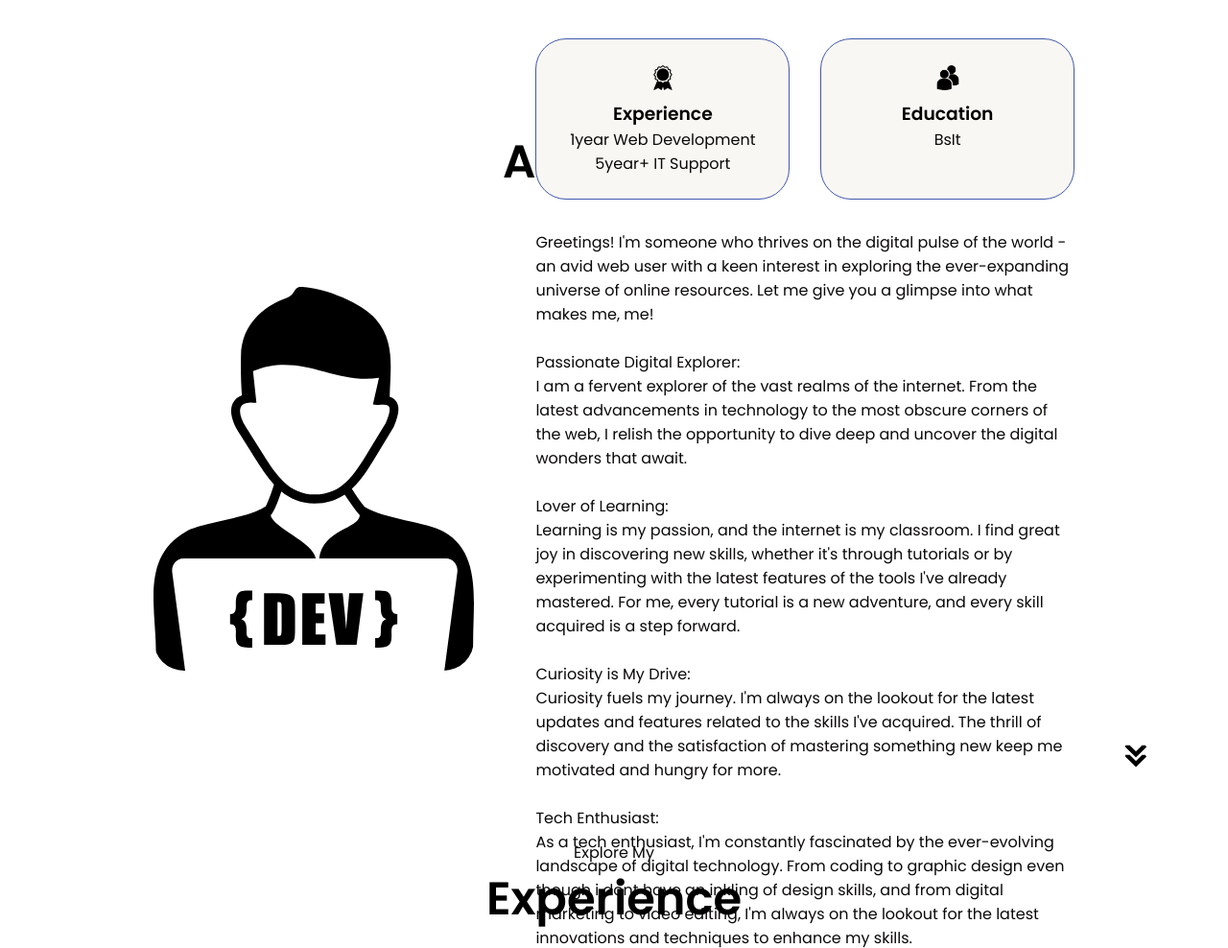
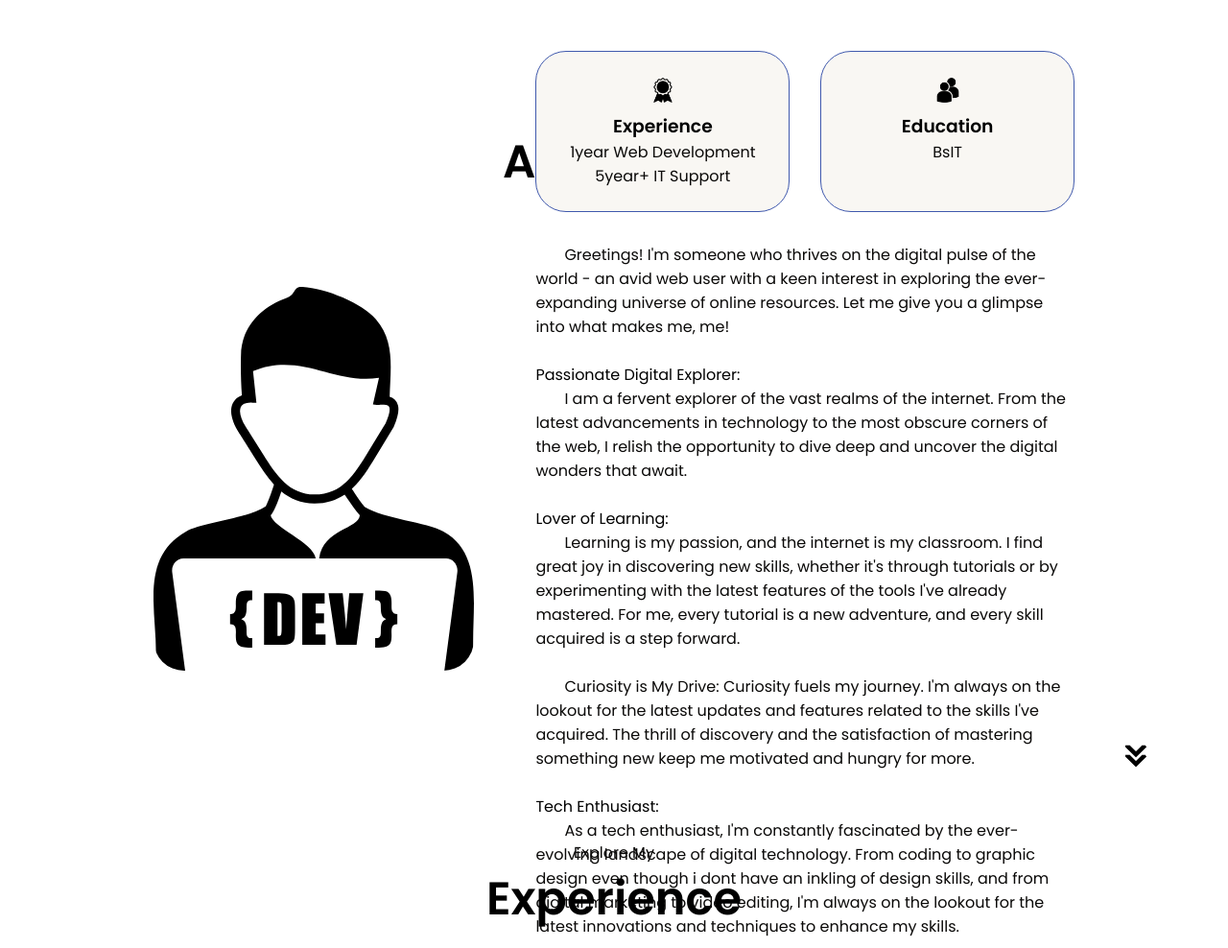
Before and after one commit to MarkCyd/markcyd.github.io, a plain HTML site: page index.html in a window 1280 px wide. Shown: the part 820-1808 px from the top of the page at 96% size. Drawn offline with Linux system fonts and the light colour scheme.

Commit message:
Add files via upload
added indent on about me and some html fix missing "'"

```diff
--- a/index.html
+++ b/index.html
@@ -101,24 +101,24 @@
                 class="icon"
               />
               <h3>Education</h3>
-              <p>BsIt</p>
+              <p>BsIT</p>
             </div>
           </div>
           <div class="text-container">
-            <p>Greetings! I'm someone who thrives on the digital pulse of the world - an avid web user with a keen interest in exploring the ever-expanding universe of online resources. Let me give you a glimpse into what makes me, me!
-              <br/><br/>
-              Passionate Digital Explorer:<br/>
-              I am a fervent explorer of the vast realms of the internet. From the latest advancements in technology to the most obscure corners of the web, I relish the opportunity to dive deep and uncover the digital wonders that await.
-              <br/><br/>
-              Lover of Learning:<br/>
-              Learning is my passion, and the internet is my classroom. I find great joy in discovering new skills, whether it's through tutorials or by experimenting with the latest features of the tools I've already mastered. For me, every tutorial is a new adventure, and every skill acquired is a step forward.
-              <br/><br/>
-              Curiosity is My Drive:<br/>
+            <p class="indented">Greetings! I'm someone who thrives on the digital pulse of the world - an avid web user with a keen interest in exploring the ever-expanding universe of online resources. Let me give you a glimpse into what makes me, me!
+              </p><br/>
+             Passionate Digital Explorer:
+            <p class="indented">I am a fervent explorer of the vast realms of the internet. From the latest advancements in technology to the most obscure corners of the web, I relish the opportunity to dive deep and uncover the digital wonders that await.
+            </p> <br/>
+              Lover of Learning:
+              <p class="indented"> Learning is my passion, and the internet is my classroom. I find great joy in discovering new skills, whether it's through tutorials or by experimenting with the latest features of the tools I've already mastered. For me, every tutorial is a new adventure, and every skill acquired is a step forward.
+              </p> <br/>
+              <p class="indented"> Curiosity is My Drive:
               Curiosity fuels my journey. I'm always on the lookout for the latest updates and features related to the skills I've acquired. The thrill of discovery and the satisfaction of mastering something new keep me motivated and hungry for more.
-              <br/><br/>
-              Tech Enthusiast:<br/>
-              As a tech enthusiast, I'm constantly fascinated by the ever-evolving landscape of digital technology. From coding to graphic design even though i dont have an inkling of design skills, and from digital marketing to video editing, I'm always on the lookout for the latest innovations and techniques to enhance my skills.
-</p>
+            </p> <br/>
+              Tech Enthusiast:
+              <p class="indented">As a tech enthusiast, I'm constantly fascinated by the ever-evolving landscape of digital technology. From coding to graphic design even though i dont have an inkling of design skills, and from digital marketing to video editing, I'm always on the lookout for the latest innovations and techniques to enhance my skills.
+              </p>
           </div>
         </div>
       </div>
@@ -231,8 +231,7 @@
             <div class="btn-container">
               <button
                 class="btn btn-color-2 project-btn"
-                onclick="location.href='https://web.archive.org/web/20160304190020/http://jemandee.com/"
-              >
+                onclick="location.href=`https://web.archive.org/web/20160304190020/http://jemandee.com/`">
                 archive Demo
               </button>
             </div>
--- a/style.css
+++ b/style.css
@@ -308,6 +308,9 @@ section {
   width: 400px;
   margin: auto 0;
 }
+.text-container p{
+  text-indent: 30px;
+}
 
 /* EXPERIENCE SECTION */
 
@@ -351,14 +354,8 @@ article {
   width: 100%;
   justify-content:left;
   gap: 0.5rem;
-
-
 }
-
-/* article .icon {
-  cursor: default;
-}
- *//* inserted skill bar */
+/* inserted skill bar */
 .skill{
   flex-basis: 100%;
 
```
